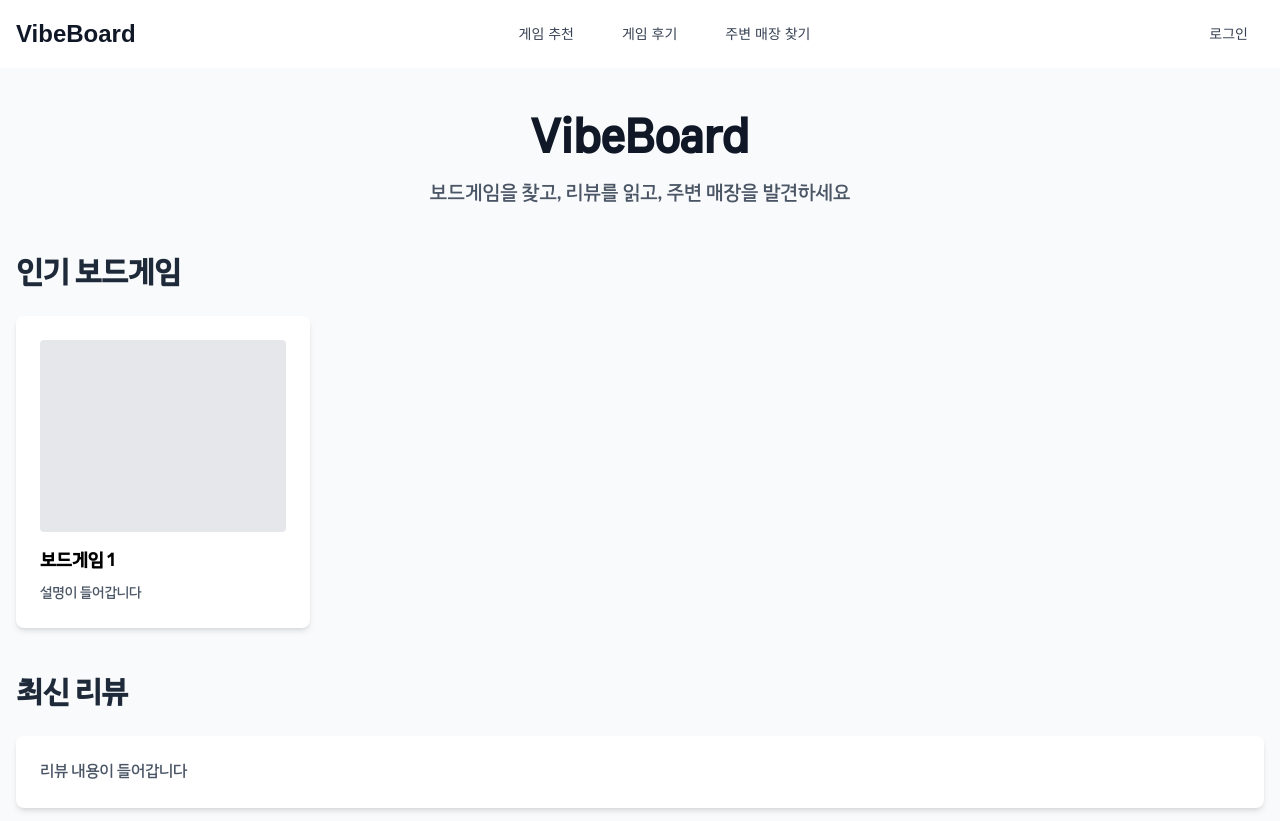
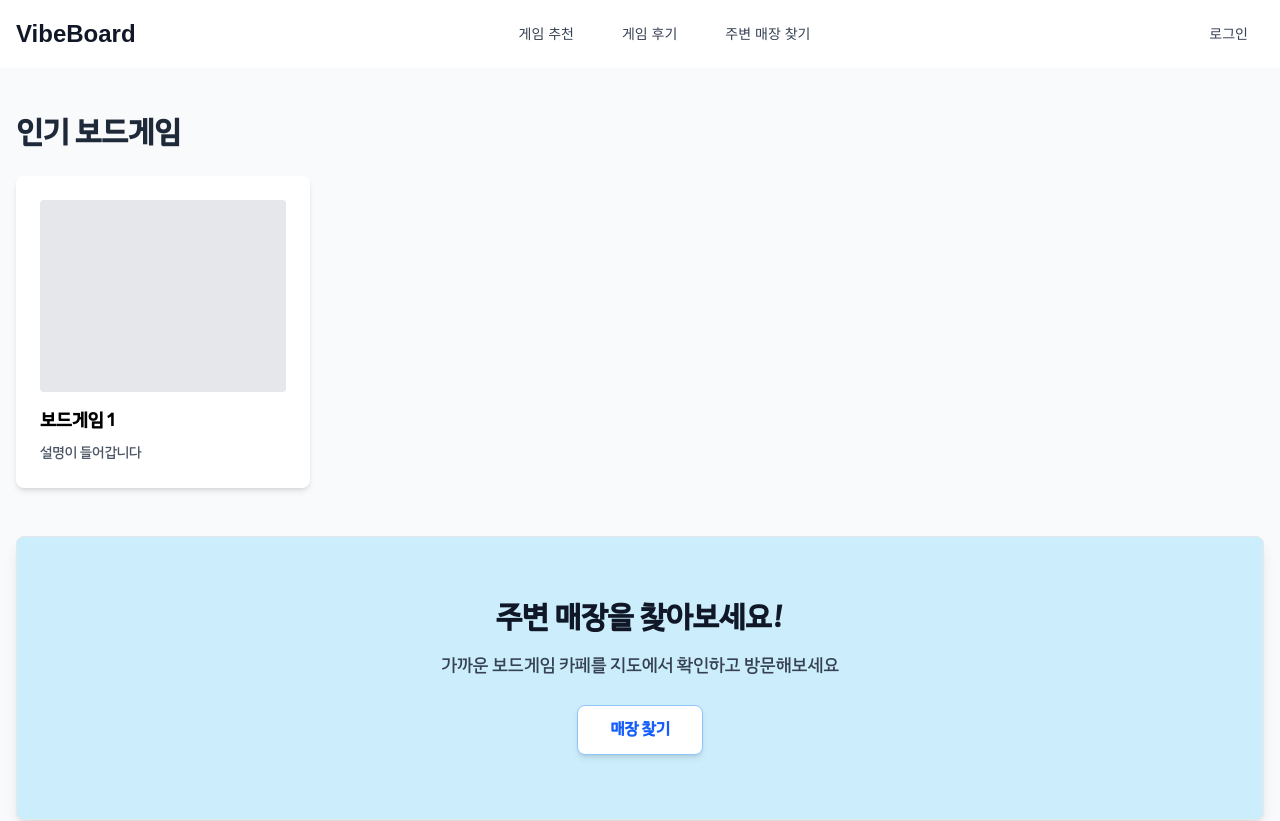
Before and after one commit to guiyoung2/VibeBoard, a React (Vite) app: page / in a window 1280 px wide. Shown: the top 821 px of the page. Built offline with nearby package versions, Linux system fonts and the light colour scheme; a web font is replaced by a local one.

Commit message:
feat. 게임추천 카드 카테고리 UI 수정

```diff
--- a/src/pages/Games.tsx
+++ b/src/pages/Games.tsx
@@ -97,31 +97,78 @@ function Games() {
                   key={game.id}
                   className="bg-white p-6 rounded-lg shadow-md"
                 >
+                  <div className="w-full aspect-square bg-gray-200 rounded mb-4 overflow-hidden">
                     {game.image_url ? (
                       <img
                         src={game.image_url}
                         alt={game.name}
-                      className="w-full h-48 object-cover rounded mb-4"
+                        className="w-full h-full object-cover"
                       />
                     ) : (
-                    <div className="w-full h-48 bg-gray-200 rounded mb-4"></div>
+                      <div className="w-full h-full bg-gray-200"></div>
                     )}
+                  </div>
                   <h3 className="text-xl font-semibold mb-2">{game.name}</h3>
-                  <p className="text-gray-600 mb-2 line-clamp-3">
+                  <p className="text-gray-600 mb-3 line-clamp-3">
                     {game.description || "설명이 없습니다."}
                   </p>
-                  <div className="flex gap-4 text-sm text-gray-500">
+
+                  {/* 카테고리 태그들 */}
                   {game.category && (
-                      <span className="bg-blue-100 text-blue-800 px-2 py-1 rounded">
-                        {game.category}
+                    <div className="flex flex-wrap gap-2 mb-3">
+                      {game.category
+                        .split(",")
+                        .map((cat) => cat.trim())
+                        .filter((cat) => cat.length > 0)
+                        .map((cat, index) => (
+                          <span
+                            key={index}
+                            className="bg-blue-100 text-blue-700 px-3 py-1 rounded-md text-xs font-medium border border-blue-200"
+                          >
+                            {cat}
                           </span>
+                        ))}
+                    </div>
                   )}
+
+                  {/* 게임 정보 */}
+                  <div className="flex flex-wrap gap-3 text-sm text-gray-600">
                     {game.min_players && game.max_players && (
-                      <span>
+                      <span className="flex items-center gap-1 whitespace-nowrap">
+                        <svg
+                          className="w-4 h-4"
+                          fill="none"
+                          stroke="currentColor"
+                          viewBox="0 0 24 24"
+                        >
+                          <path
+                            strokeLinecap="round"
+                            strokeLinejoin="round"
+                            strokeWidth={2}
+                            d="M17 20h5v-2a3 3 0 00-5.356-1.857M17 20H7m10 0v-2c0-.656-.126-1.283-.356-1.857M7 20H2v-2a3 3 0 015.356-1.857M7 20v-2c0-.656.126-1.283.356-1.857m0 0a5.002 5.002 0 019.288 0M15 7a3 3 0 11-6 0 3 3 0 016 0zm6 3a2 2 0 11-4 0 2 2 0 014 0zM7 10a2 2 0 11-4 0 2 2 0 014 0z"
+                          />
+                        </svg>
                         {game.min_players}-{game.max_players}명
                       </span>
                     )}
-                    {game.play_time && <span>{game.play_time}분</span>}
+                    {game.play_time && (
+                      <span className="flex items-center gap-1 whitespace-nowrap">
+                        <svg
+                          className="w-4 h-4"
+                          fill="none"
+                          stroke="currentColor"
+                          viewBox="0 0 24 24"
+                        >
+                          <path
+                            strokeLinecap="round"
+                            strokeLinejoin="round"
+                            strokeWidth={2}
+                            d="M12 8v4l3 3m6-3a9 9 0 11-18 0 9 9 0 0118 0z"
+                          />
+                        </svg>
+                        {game.play_time}분
+                      </span>
+                    )}
                   </div>
                 </div>
               ))
--- a/src/pages/Home.tsx
+++ b/src/pages/Home.tsx
@@ -1,16 +1,9 @@
+import { Link } from "react-router-dom";
+
 function Home() {
   return (
     <div className="min-h-screen bg-gray-50">
       <div className="max-w-7xl mx-auto px-4 py-12">
-        <div className="text-center mb-12">
-          <h1 className="text-5xl font-bold text-gray-900 mb-4">
-            VibeBoard
-          </h1>
-          <p className="text-xl text-gray-600">
-            보드게임을 찾고, 리뷰를 읽고, 주변 매장을 발견하세요
-          </p>
-        </div>
-
         {/* 인기 보드게임 섹션 */}
         <section className="mb-12">
           <h2 className="text-3xl font-bold text-gray-800 mb-6">
@@ -26,16 +19,24 @@ function Home() {
           </div>
         </section>
 
-        {/* 최신 리뷰 섹션 */}
+        {/* 주변 매장 찾기 섹션 */}
         <section>
-          <h2 className="text-3xl font-bold text-gray-800 mb-6">
-            최신 리뷰
-          </h2>
-          <div className="space-y-4">
-            {/* 추후 리뷰 카드로 교체 */}
-            <div className="bg-white p-6 rounded-lg shadow-md">
-              <p className="text-gray-600">리뷰 내용이 들어갑니다</p>
-            </div>
+          <div
+            className="rounded-lg shadow-lg px-12 py-16 text-center border border-gray-200"
+            style={{ backgroundColor: "oklch(0.93 0.04 223.27)" }}
+          >
+            <h2 className="text-3xl font-bold text-gray-900 mb-4">
+              주변 매장을 찾아보세요!
+            </h2>
+            <p className="text-gray-700 mb-6 text-lg">
+              가까운 보드게임 카페를 지도에서 확인하고 방문해보세요
+            </p>
+            <Link
+              to="/cafes"
+              className="inline-block bg-white text-blue-600 px-8 py-3 rounded-lg border border-blue-300 font-semibold hover:bg-blue-600 hover:text-white transition-colors shadow-md"
+            >
+              매장 찾기
+            </Link>
           </div>
         </section>
       </div>
```
Lines whose indentation alone changed are shown as unchanged.
